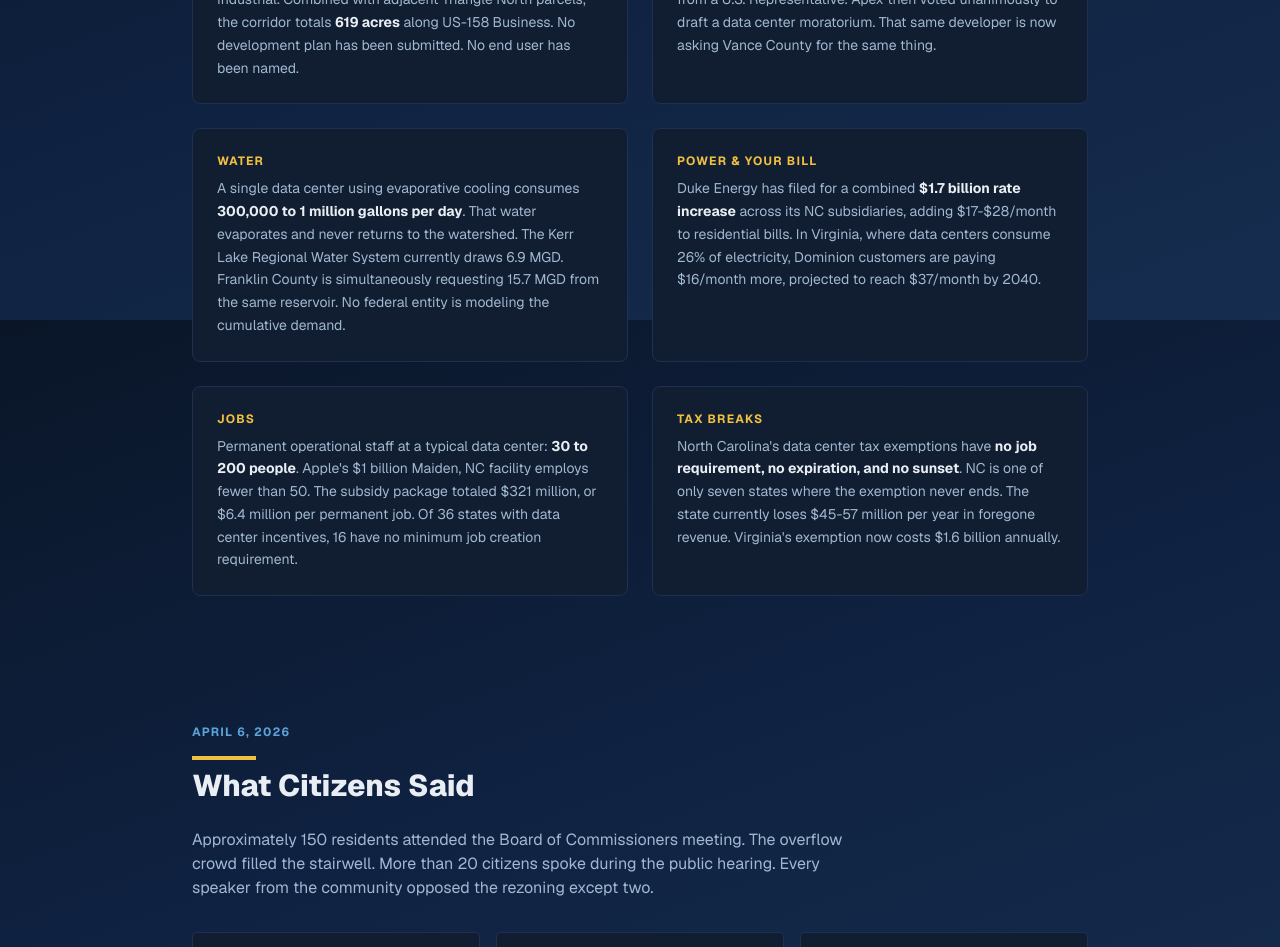
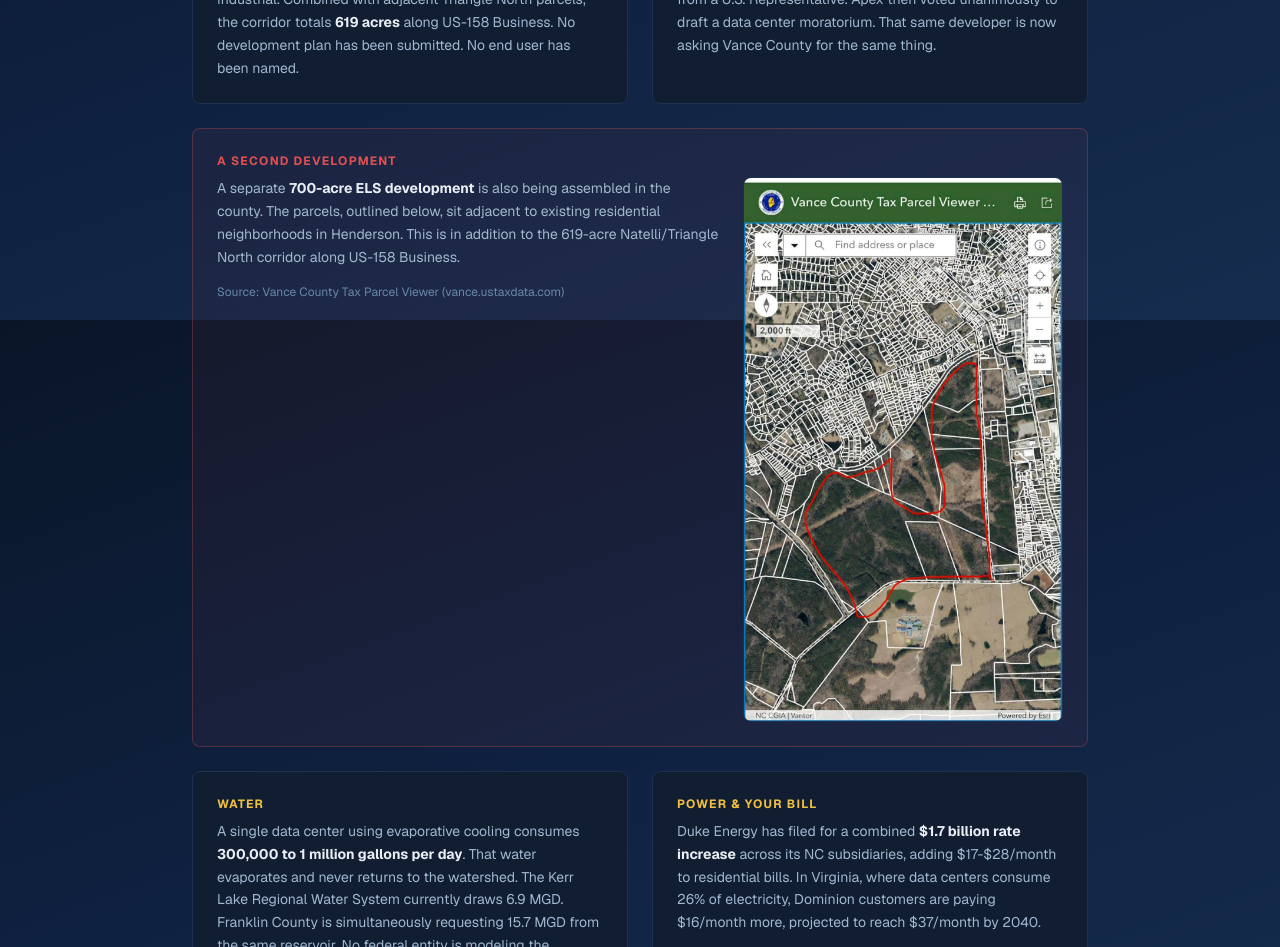
Before and after one commit to swv-dev/henderson-vance-fyi, a Next.js app: page / in a window 1280 px wide. Shown: the part 1280-2227 px from the top of the page. Built offline with nearby package versions, Linux system fonts and the light colour scheme.

Commit message:
Add 700-acre ELS development map and info card

```diff
--- a/src/app/page.tsx
+++ b/src/app/page.tsx
@@ -174,6 +174,37 @@
                 moratorium. That same developer is now asking Vance County for the
                 same thing.
               </p>
+            </div>
+
+            <div className="rounded-lg border border-red/30 bg-red/5 p-6 md:col-span-2">
+              <p className="mb-2 text-xs font-bold uppercase tracking-widest text-red">
+                A Second Development
+              </p>
+              <div className="md:flex md:gap-6">
+                <div className="md:flex-1">
+                  <p className="text-sm leading-relaxed text-muted mb-4">
+                    A separate <strong className="text-foreground">700-acre ELS development</strong> is
+                    also being assembled in the county. The parcels, outlined below,
+                    sit adjacent to existing residential neighborhoods in Henderson.
+                    This is in addition to the 619-acre Natelli/Triangle North corridor
+                    along US-158 Business.
+                  </p>
+                  <p className="text-xs text-subtle">
+                    Source: Vance County Tax Parcel Viewer (vance.ustaxdata.com)
+                  </p>
+                </div>
+                <div className="mt-4 md:mt-0 md:w-80 shrink-0">
+                  <a href="/els-development-map.jpg" target="_blank" rel="noopener noreferrer" className="group block overflow-hidden rounded-lg border border-card-border transition hover:border-gold/40">
+                    <Image
+                      src="/els-development-map.jpg"
+                      alt="Vance County Tax Parcel Viewer showing the 700-acre ELS development parcels outlined in red, adjacent to Henderson residential neighborhoods"
+                      width={640}
+                      height={960}
+                      className="h-auto w-full transition group-hover:scale-[1.02]"
+                    />
+                  </a>
+                </div>
+              </div>
             </div>
 
             <div className="rounded-lg border border-card-border bg-card p-6">
```
Also changed, not shown: public/els-development-map.jpg (added).
